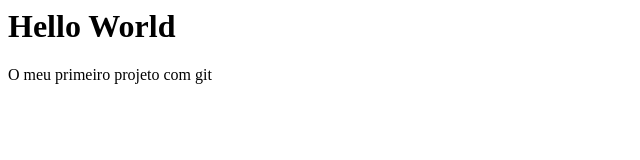
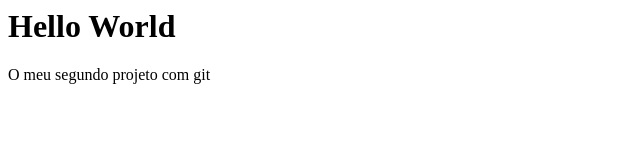
Before and after one commit to Tasg27/Ex1, a plain HTML site: page index.html in a window 1280 px wide. Shown: the full height of the page, 0-640 px from the left. Drawn offline with Linux system fonts and the light colour scheme.

Commit message:
corrigir erro no projeto

```diff
--- a/index.html
+++ b/index.html
@@ -1,2 +1,2 @@
 <h1>Hello World</h1>
-<p>O meu primeiro projeto com git</p>
+<p>O meu segundo projeto com git</p>
```
